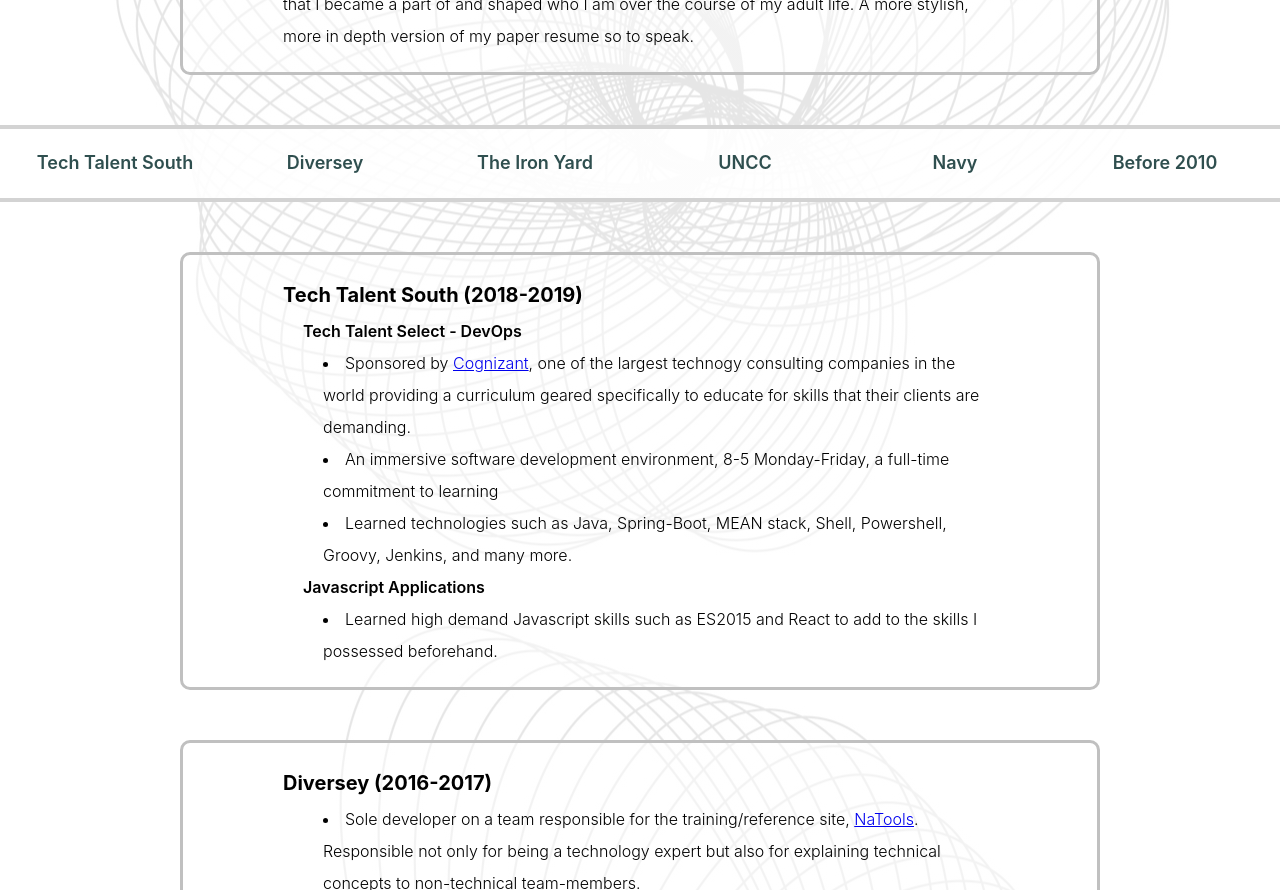
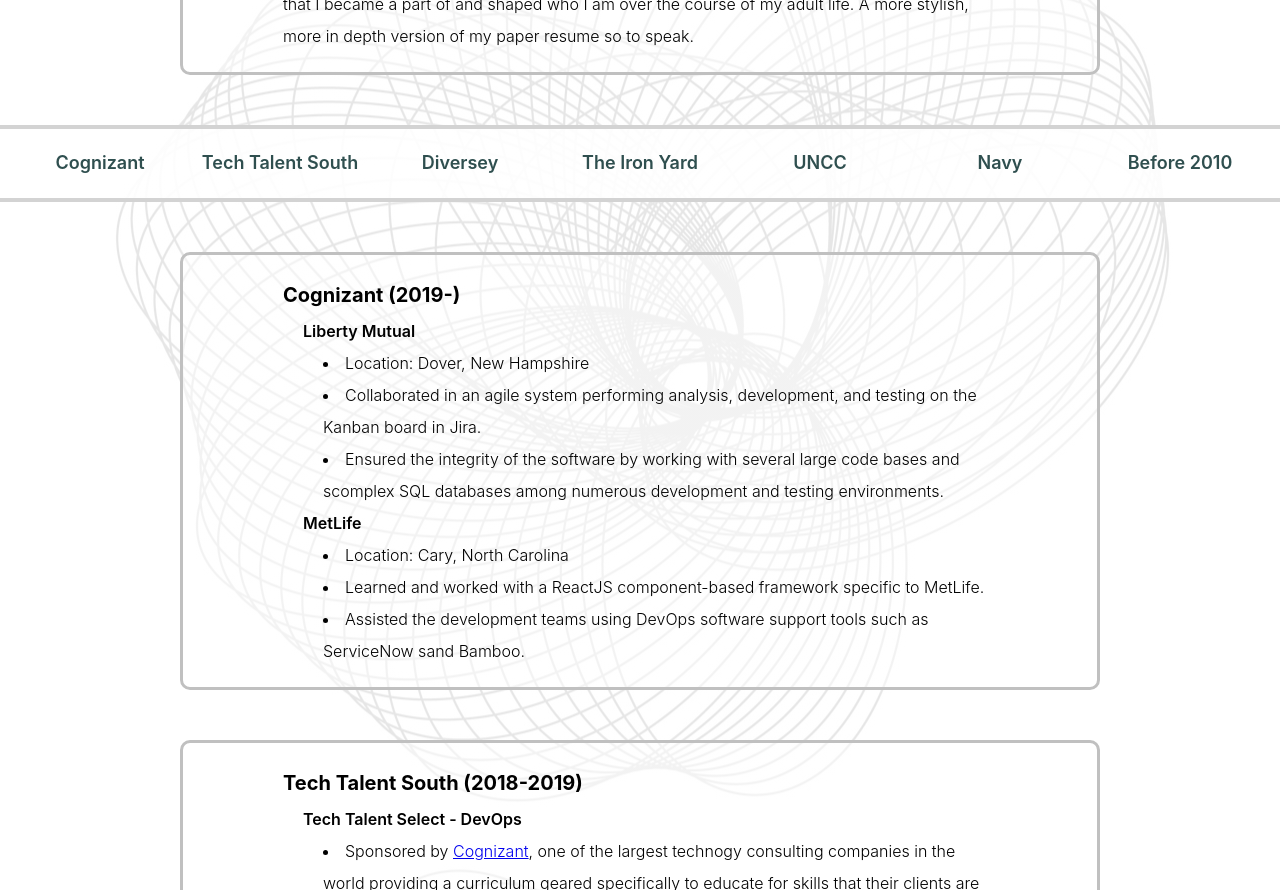
Before and after one commit to DaveKeith/portfolio_react, a React (Create React App) app: page /experience in a window 1280 px wide. Shown: the part 400-1290 px from the top of the page. Built offline with nearby package versions, Linux system fonts and the light colour scheme.

Commit message:
added liberty mutual to my experience

```diff
--- a/src/components/experience.js
+++ b/src/components/experience.js
@@ -15,6 +15,7 @@
           </p>
         </div>
         <nav className="experience__navbar navbar">
+          <a href="#cognizant">Cognizant</a>
           <a href="#tts">Tech Talent South</a>
           <a href="#diversey">Diversey</a>
           <a href="#tiy">The Iron Yard</a>
@@ -22,6 +23,29 @@
           <a href="#navy">Navy</a>
           <a href="#edu">Before 2010</a>
         </nav>
+        <div id="cognizant" className="experience__place">
+          <h4>Cognizant (2019-)</h4>
+          <div className="experience__place--info">
+            <div className="experience__place--name">
+              Liberty Mutual
+            </div>
+            <ul>
+              <li>Location: Dover, New Hampshire</li>
+              <li>Collaborated in an agile system performing analysis, development, and testing on the Kanban board in Jira.</li>
+              <li>Ensured the integrity of the software by working with several large code bases and scomplex SQL databases among numerous development and testing environments.</li>
+            </ul>
+          </div>
+          <div className="experience__place--info">
+            <div className="experience__place--name">
+              MetLife
+            </div>
+            <ul>
+              <li>Location: Cary, North Carolina</li>
+              <li>Learned and worked with a ReactJS component-based framework specific to MetLife.</li>
+              <li>Assisted the development teams using DevOps software support tools such as ServiceNow sand Bamboo.</li>
+            </ul>
+          </div>
+        </div>
         <div id="tts" className="experience__place">
           <h4>Tech Talent South (2018-2019)</h4>
           <div className="experience__place--info">
--- a/src/scss/base/_animations.scss
+++ b/src/scss/base/_animations.scss
@@ -15,3 +15,12 @@
     background-size: 110%;
   }
 }
+
+@keyframes dropDown {
+  from {
+    transform: scaleY(0);
+  }
+  to {
+    transform: scaleY(1);
+  }
+}
--- a/src/scss/components/_experience.scss
+++ b/src/scss/components/_experience.scss
@@ -19,7 +19,7 @@
     border-top: 4px solid lightgrey;
     border-bottom: 4px solid lightgrey;
     display: grid;
-    grid-template-columns: repeat(6, 1fr);
+    grid-template-columns: repeat(7, 1fr);
     grid-gap: 2rem;
     align-items: center;
     background-image: $faded-heavily;
--- a/src/scss/layout/_projects-dropdown.scss
+++ b/src/scss/layout/_projects-dropdown.scss
@@ -2,6 +2,7 @@
   position: absolute;
   width: 100%;
   height: 0;
+  animation: dropDown 0.4s;
 
   &__columns {
     @include largeAdjustableWidth;
@@ -31,6 +32,7 @@
     text-align: center;
     text-decoration: none;
     color: white;
+    animation: dropDown 0.7s;
 
     @include transitionToAndFrom(all 0.5s);
 
```
Also changed, not shown: 1 other file (tests, documents, lock files or other folders).
